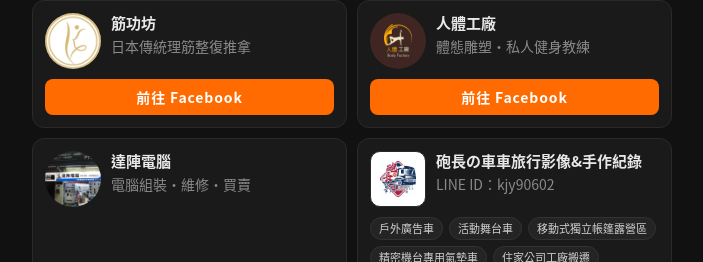
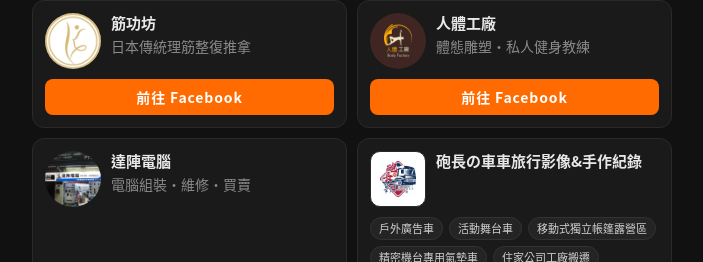
Before and after one commit to Allenchen-GrokBot/gooffroadcamping, a plain HTML site: page index.html in a window 1280 px wide. Shown: the part 1245-1507 px from the top of the page, without its empty margins (288-991 px from the left). Drawn offline with Linux system fonts and the light colour scheme.

Commit message:
移除砲長卡片的 LINE ID

```diff
--- a/index.html
+++ b/index.html
@@ -407,7 +407,6 @@
                 <img src="assets/partners/paozhang.png" alt="" class="is-logo" width="56" height="56">
                 <div>
                   <h4 class="pcard-name">砲長の車車旅行影像&手作紀錄</h4>
-                  <p class="pcard-note">LINE ID：kjy90602</p>
                 </div>
               </div>
               <p class="pcard-desc pcard-tags">
```
